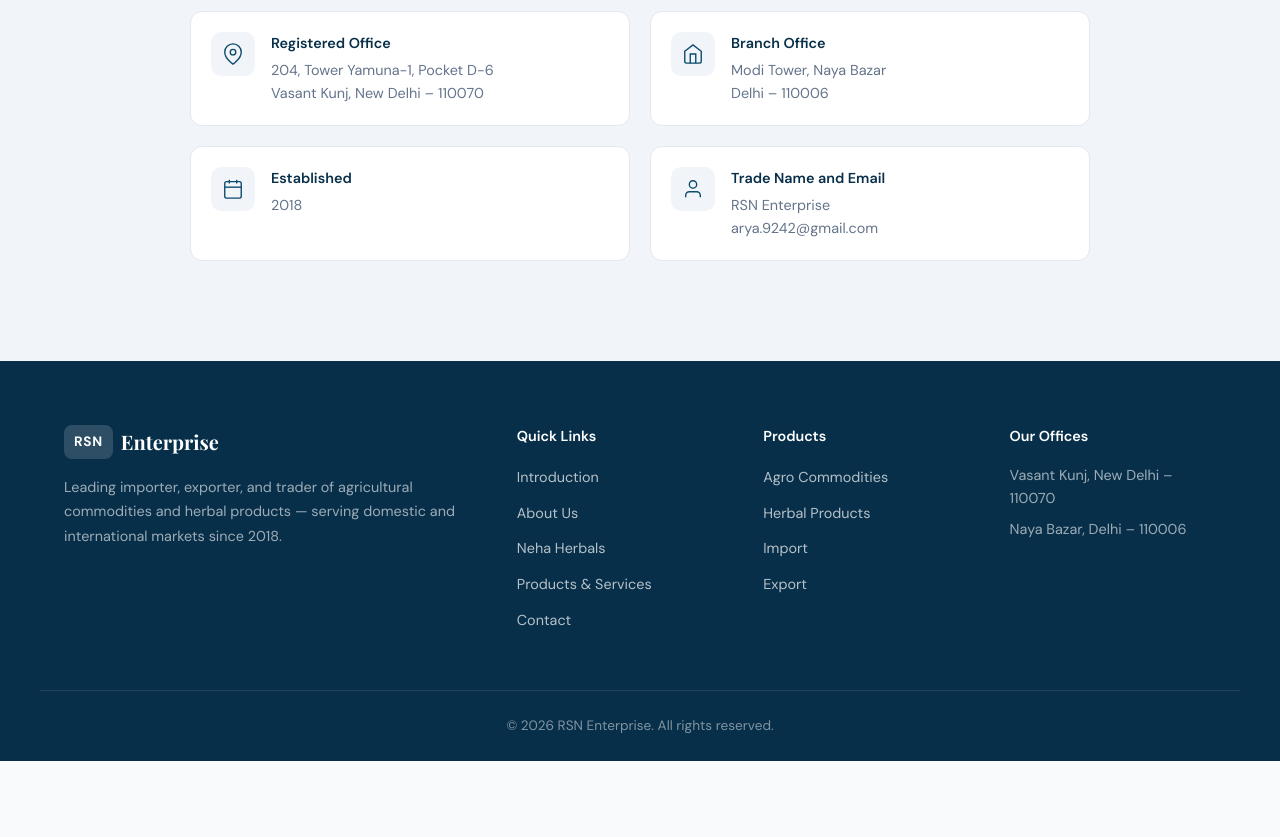
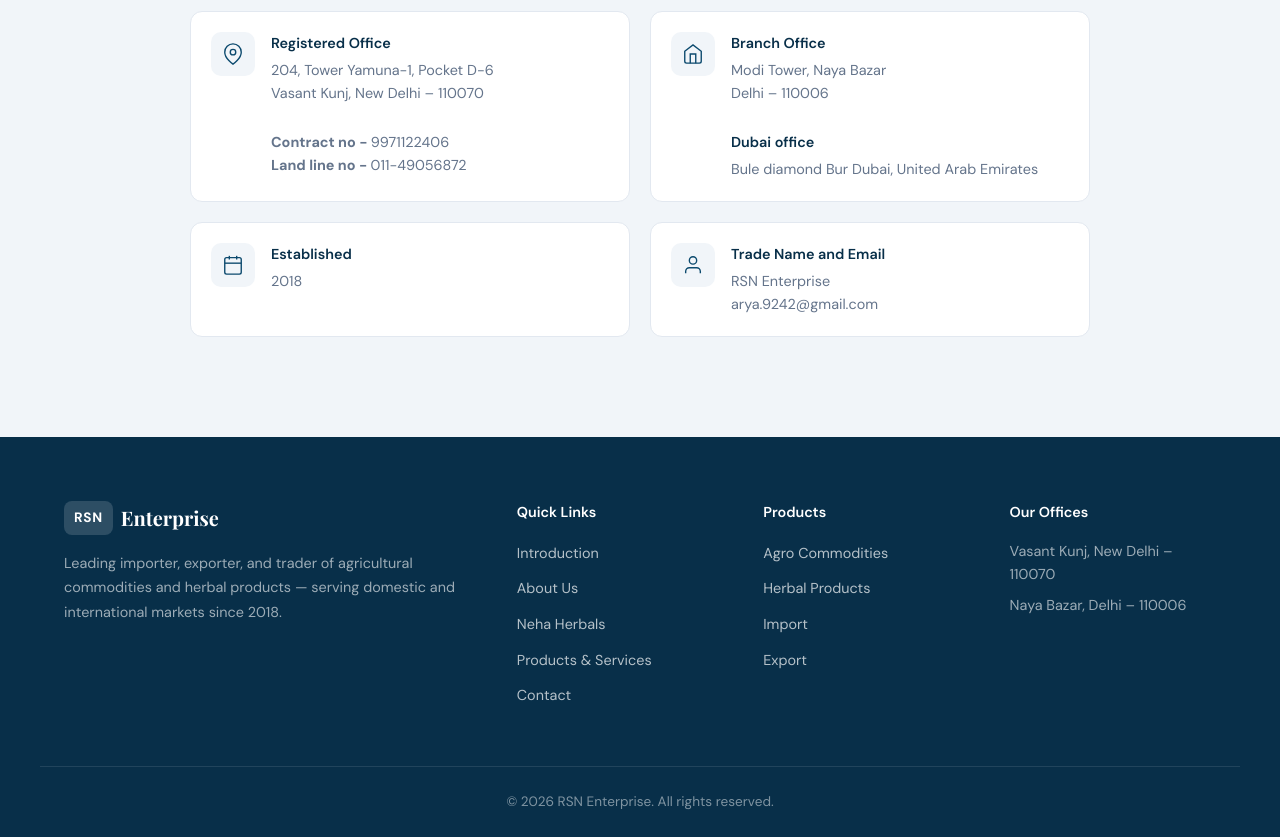
Before and after one commit to Dtamta007/rsnenterprise, a plain HTML site: page index.html in a window 1280 px wide. Shown: the part 4660-5497 px from the top of the page. Before the commit the page ends 5421 px from the top, so only its background shows below. Drawn offline with nearby package versions, Linux system fonts and the light colour scheme.

Commit message:
Adds contact number (#2)
* Adds images

* Adds contact information

```diff
--- a/index.html
+++ b/index.html
@@ -201,6 +201,10 @@
             <div>
               <h4>Registered Office</h4>
               <p>204, Tower Yamuna-1, Pocket D-6<br>Vasant Kunj, New Delhi – 110070</p>
+              <br>
+              <p><b>Contract no - </b>9971122406
+                <br>
+                <b>Land line no - </b>011-49056872</p>
             </div>
           </div>
           <div class="contact-card">
@@ -210,6 +214,11 @@
             <div>
               <h4>Branch Office</h4>
               <p>Modi Tower, Naya Bazar<br>Delhi – 110006</p>
+              <br>
+              <h4>Dubai office</h4>
+              <p>Bule diamond
+                Bur Dubai,
+                United Arab Emirates</p>
             </div>
           </div>
           <div class="contact-card">
```
